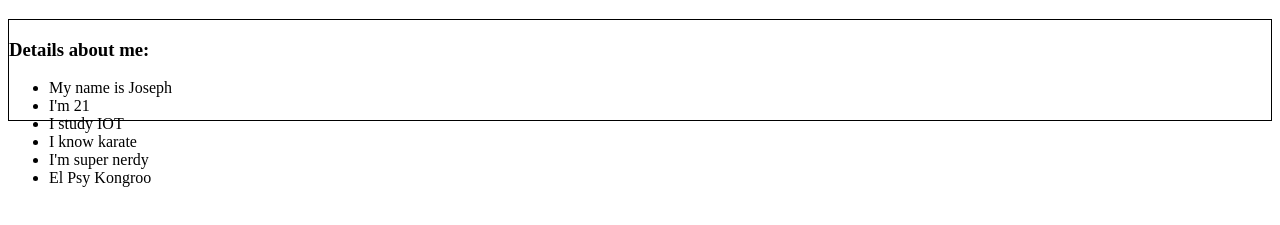
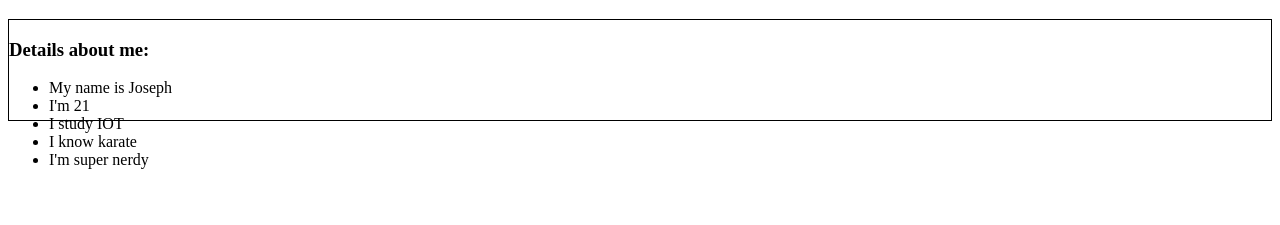
Before and after one commit to butlerjoe51/Personal-Projects, a plain HTML site: page jojo.html in a window 1280 px wide. Shown: the part 61-286 px from the top of the page. Drawn offline with Linux system fonts and the light colour scheme.

Commit message:
Update jojo.html
Removed a <li> line which felt unnecessary in retrospect.

```diff
--- a/jojo.html
+++ b/jojo.html
@@ -18,7 +18,6 @@
 	<li> I study IOT </li>
 	<li> I know karate </li>
 	<li> I'm super nerdy </li>
-	<li> El Psy Kongroo </li>
 	</ul>
 </div>
 </body>
```
